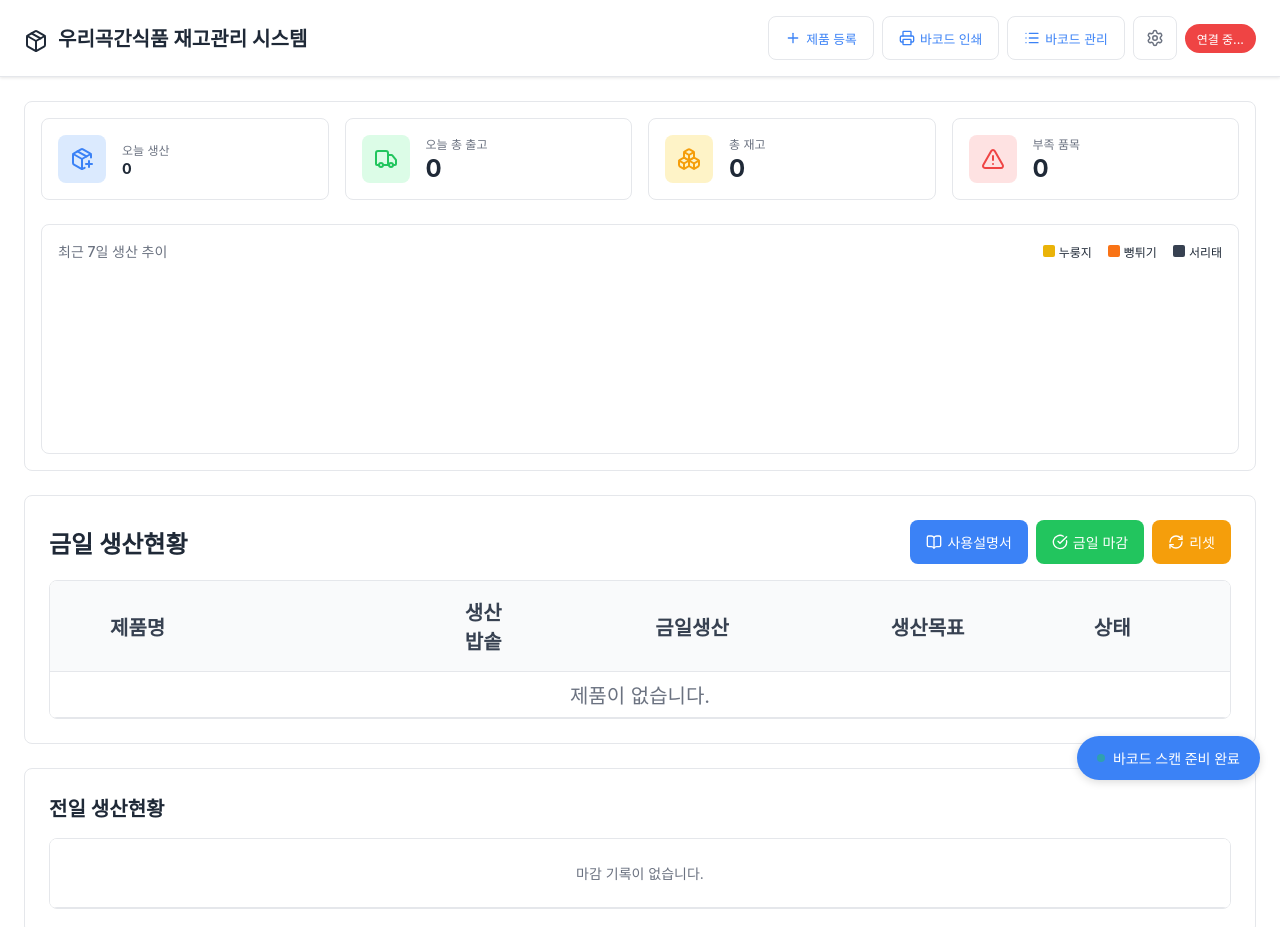
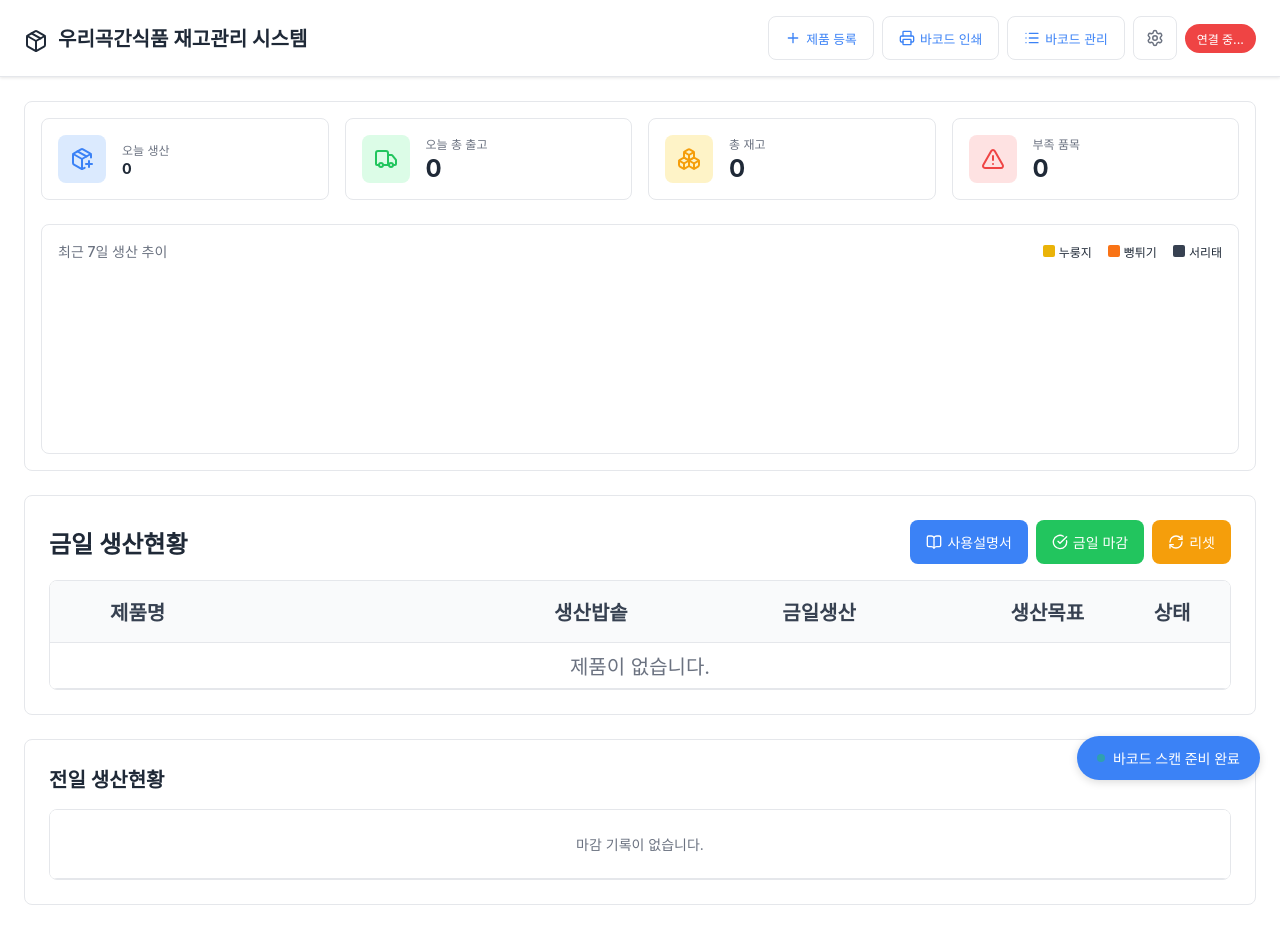
Before and after one commit to durian0606/zego, a plain HTML site: page docs/index.html in a window 1280 px wide. Shown: the top 927 px of the page. Drawn offline with nearby package versions, Linux system fonts and the light colour scheme; no server answers.

Commit message:
생산밥솥 컬럼 스타일을 금일생산/생산목표와 동일하게 통일
- 너비, 정렬, 패딩, 폰트 크기/볼드 모두 옆 컬럼과 동일하게 적용
- stock-number 클래스 및 strong 태그 추가

Co-Authored-By: Claude Opus 4.5 <noreply@anthropic.com>

```diff
--- a/docs/app.js
+++ b/docs/app.js
@@ -691,7 +691,7 @@ function updateInventoryTable() {
                     <i data-lucide="grip-vertical" style="width: 18px; height: 18px; opacity: 0.5;"></i>
                 </td>
                 <td><strong>${product.name}</strong></td>
-                <td class="rice-cooker-count" data-product="${product.name}">${product.riceCookerCount || 0}</td>
+                <td class="stock-number rice-cooker-count" data-product="${product.name}"><strong>${product.riceCookerCount || 0}</strong></td>
                 <td class="stock-number editable-stock" data-product="${product.name}" data-stock="${product.currentStock}" onclick="editCurrentStock(this)" title="클릭하여 수정"><strong>${product.currentStock}</strong> <i data-lucide="edit-2" style="width: 20px; height: 20px; display: inline-block; vertical-align: middle; opacity: 0.6;"></i></td>
                 <td class="stock-number editable-stock" data-product="${product.name}" data-minstock="${minStock}" onclick="editMinStock(this)" title="클릭하여 수정"><span class="min-stock-value">${minStock}</span> <i data-lucide="edit-2" style="width: 20px; height: 20px; display: inline-block; vertical-align: middle; opacity: 0.6;"></i></td>
                 <td>
@@ -3111,7 +3111,7 @@ function updateRiceCookerCount(delta) {
     const newCount = Math.max(0, current + delta);
     AppState.productsData[product.name].riceCookerCount = newCount;
     const cell = document.querySelector(`.rice-cooker-count[data-product="${product.name}"]`);
-    if (cell) cell.textContent = newCount;
+    if (cell) cell.innerHTML = `<strong>${newCount}</strong>`;
 }
 
 // 밥솥 카운터 Firebase 저장
--- a/docs/style.css
+++ b/docs/style.css
@@ -1099,16 +1099,12 @@ tbody tr:hover {
     min-width: 100px;
 }
 
-.inventory-section table th:nth-child(3) {
-    width: 100px;
-    min-width: 80px;
-    text-align: center;
-}
-
+.inventory-section table th:nth-child(3),
 .inventory-section table td:nth-child(3) {
-    width: 100px;
-    min-width: 80px;
-    text-align: center;
+    width: 20%;
+    min-width: 100px;
+    text-align: right;
+    padding-right: 30px;
 }
 
 .inventory-section table th:nth-child(4),
@@ -1687,10 +1683,7 @@ tbody tr:hover {
     }
 
     .inventory-section table th:nth-child(3),
-    .inventory-section table td:nth-child(3) {
-        min-width: 50px;
-    }
-
+    .inventory-section table td:nth-child(3),
     .inventory-section table th:nth-child(4),
     .inventory-section table td:nth-child(4),
     .inventory-section table th:nth-child(5),
```
